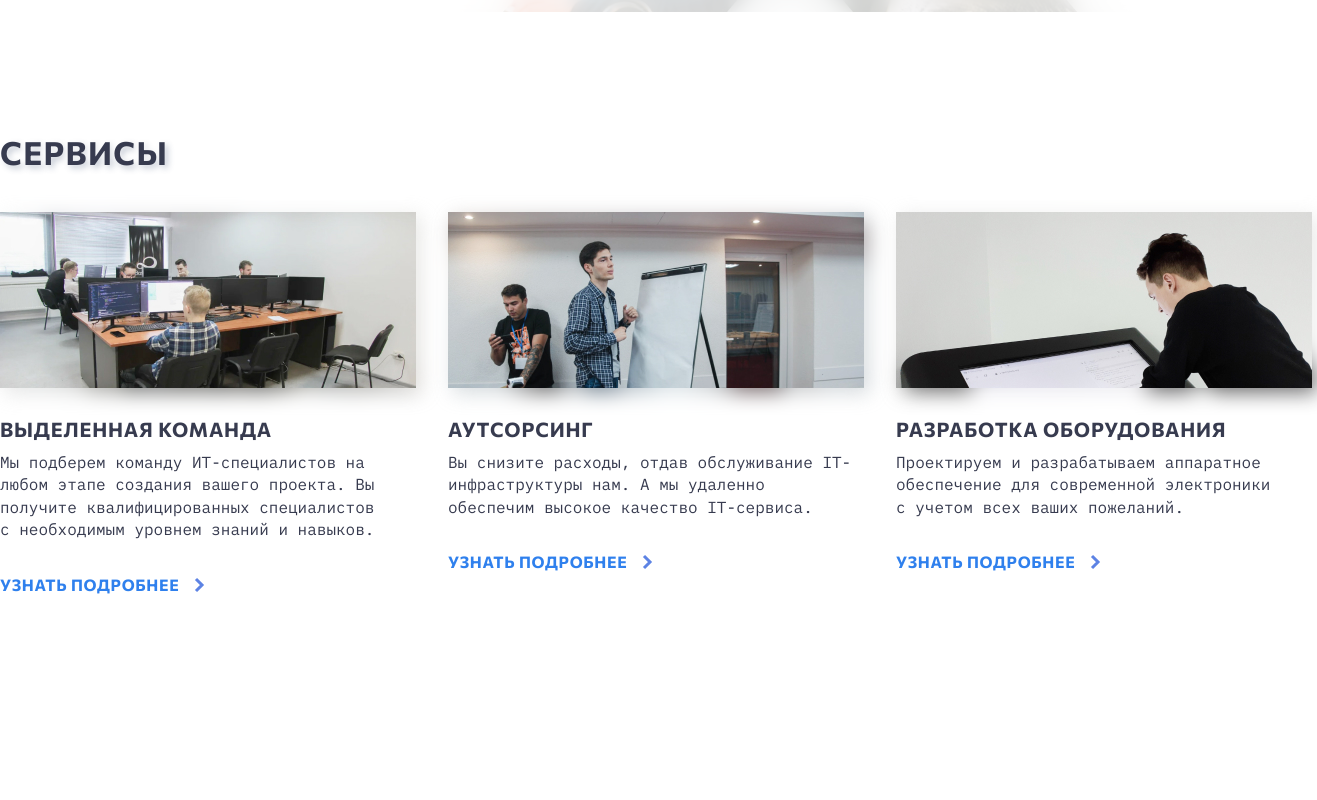
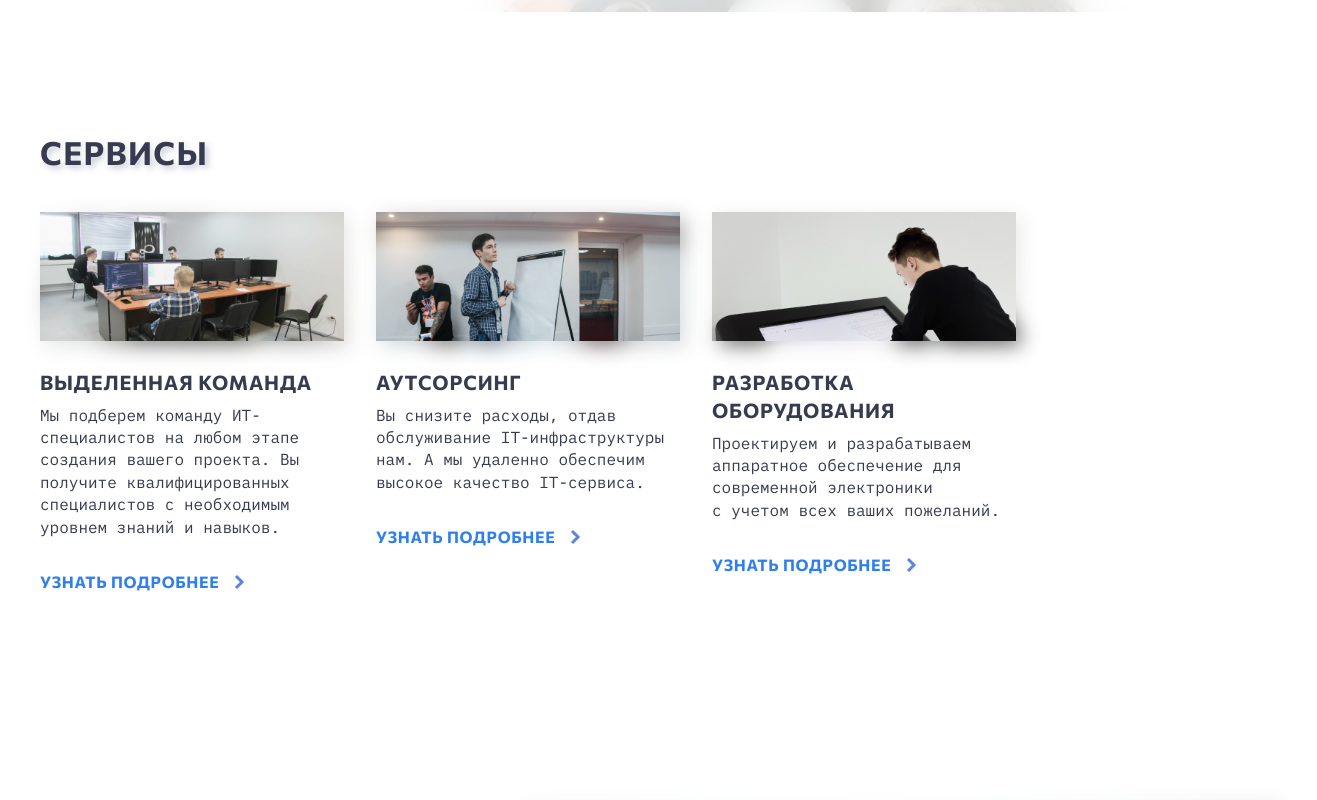
Before and after one commit to Bespalov-D-A/x-tech-form, a React (Create React App) app: page / in a window 1280 px wide. Shown: the part 580-1380 px from the top of the page, 1317 px wide, since content can reach past the window. Built offline with nearby package versions, Linux system fonts and the light colour scheme.

Commit message:
Create responsive for service block

```diff
--- a/src/components/Services/Services.module.scss
+++ b/src/components/Services/Services.module.scss
@@ -3,7 +3,12 @@
 .services {
 	max-width: 1312px;
 	margin: 0 auto;
+	padding: 0 40px 86px;
 	padding-bottom: 120px;
+
+	@include media("within", "lg") {
+		padding: 0 40px 86px;
+	}
 }
 
 .title {
--- a/src/components/common/ServiceItem/ServiceItem.module.scss
+++ b/src/components/common/ServiceItem/ServiceItem.module.scss
@@ -5,6 +5,9 @@
 	max-width: 416px;
 	width: 100%;
 	margin-right: 32px;
+	@include media("within", "lg") {
+		max-width: 304px;
+	}
 	&:last-child {
 		margin-right: 0;
 	}
@@ -17,6 +20,9 @@
 	filter: blur(10px);
 	z-index: 0;
 	opacity: 0.6;
+	@include media("within", "lg") {
+		max-width: 304px;
+	}
 }
 
 .cover {
@@ -25,10 +31,16 @@
 	z-index: 1;
 }
 
+.photo {
+	@include media("within", "lg") {
+		max-width: 304px;
+	}
+}
+
 .title {
 	margin-bottom: 8px;
 	@include font-size($lg-text);
-	font-family: 'Commissioner';
+	font-family: "Commissioner";
 	font-weight: 700;
 	letter-spacing: 0.04em;
 	text-transform: uppercase;
--- a/src/components/common/ServiceItem/ServiceItem.tsx
+++ b/src/components/common/ServiceItem/ServiceItem.tsx
@@ -15,7 +15,7 @@ const ServiceItem: FC<ServiceItemI> = (props) => {
 		<div className={s["service-item"]}>
 			<img src={image} className={s.mount} alt="" />
 			<div className={s.cover}>
-				<img src={image} alt="" />
+				<img src={image} alt="" className={s.photo} />
 			</div>
 			<p className={s.title}>{title}</p>
 			<p className={s.description}>{description}</p>
```
